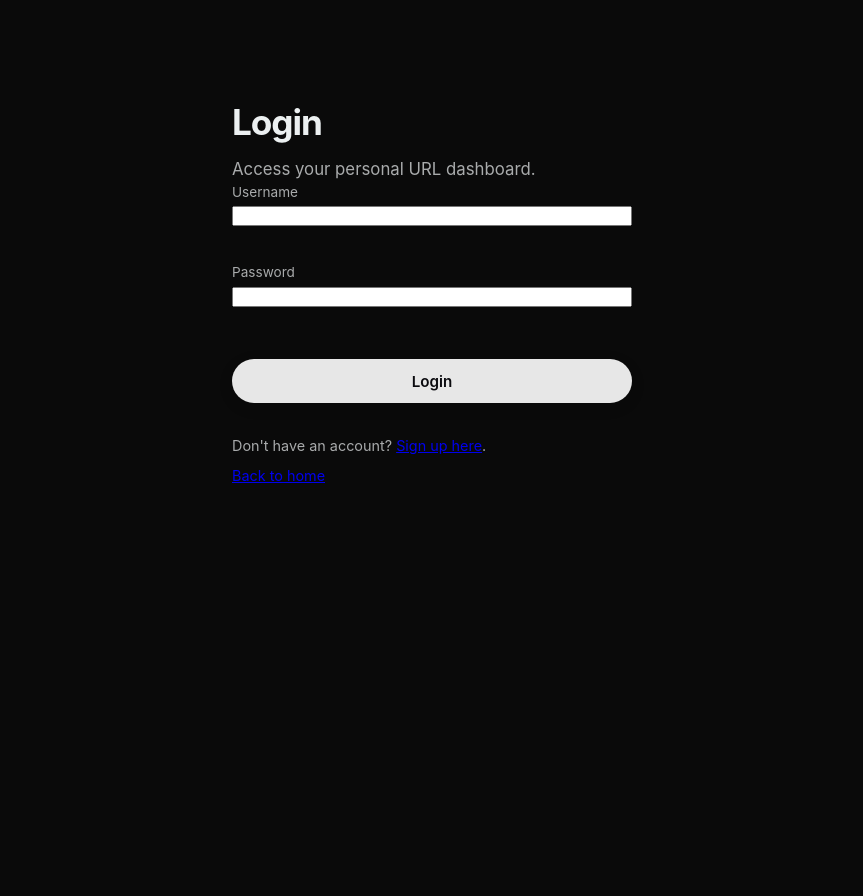
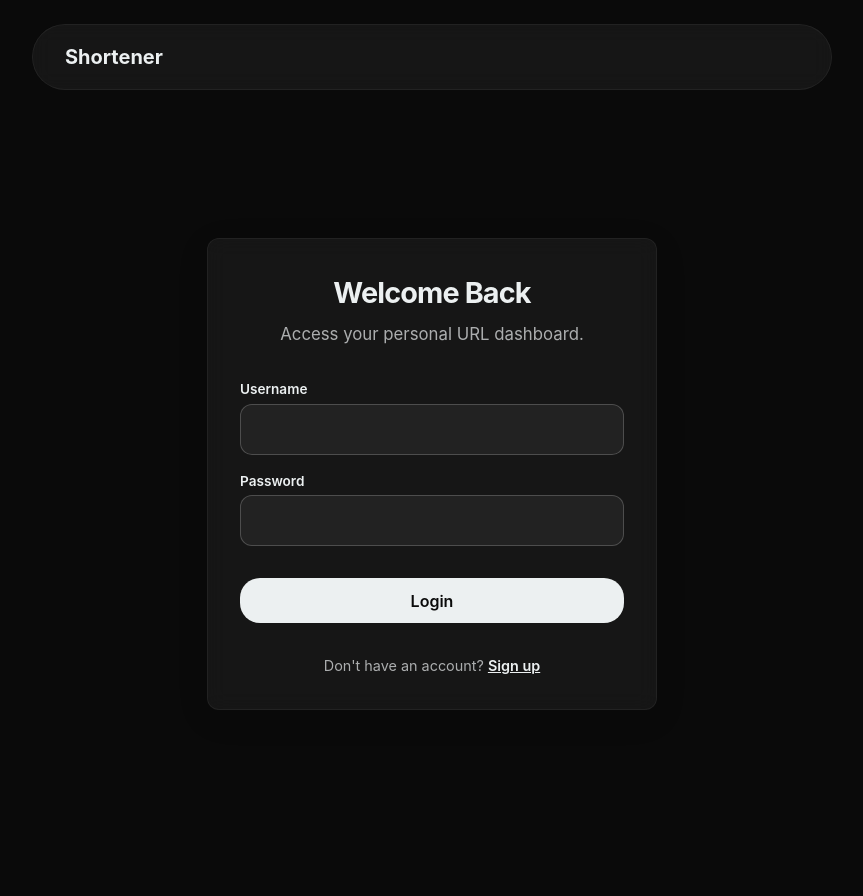
Before and after one commit to gurjeetsingh1190/url_shortner, a Django app: page /login/ in a window 1280 px wide. Shown: the whole page, without its empty margins (208-1071 px from the left). After the commit the page ends 710 px from the top, so only its background shows below. Run offline with Django 5.2, Linux system fonts and the light colour scheme; some libraries are stand-ins or nearby versions.

Commit message:
Update login and signup pages to use consistent glassmorphism theme

```diff
--- a/templates/registration/login.html
+++ b/templates/registration/login.html
@@ -14,44 +14,85 @@
     </script>
 </head>
 <body>
-    <main style="max-width: 400px; margin: 6rem auto 0 auto;">
-        <h1>Login</h1>
-        <p>Access your personal URL dashboard.</p>
+    <!-- Floating Glass Header -->
+    <header class="glass-header">
+        <div class="header-content">
+            <a href="{% url 'home' %}" class="logo-link">
+                <i class="ph ph-link"></i> Shortener
+            </a>
+            <div class="auth-bar">
+                <button id="theme-toggle" class="icon-btn tooltip-trigger" aria-label="Toggle theme">
+                    <i class="ph ph-sun"></i>
+                </button>
+                <a href="{% url 'home' %}" class="icon-btn tooltip-trigger" aria-label="Home">
+                    <i class="ph ph-house"></i>
+                </a>
+            </div>
+        </div>
+    </header>
+
+    <main class="home-container">
+        <div class="glass-panel" style="max-width: 450px; width: 100%; margin: 0 auto; text-align: center;">
+            <h1 style="font-size: 1.8rem; margin-bottom: 0.5rem;">Welcome Back</h1>
+            <p style="margin-bottom: 2rem; color: var(--text-muted);">Access your personal URL dashboard.</p>
 
             {% if messages %}
             <div style="margin-bottom: 1.5rem;">
                 {% for message in messages %}
-            <div style="color: #4caf50; font-size: 0.9rem; padding: 0.75rem 1rem; background: var(--input-bg); border: 1px solid var(--border-color); border-radius: 20px;">
+                <div style="color: #4caf50; font-size: 0.9rem; padding: 0.75rem 1rem; background: var(--input-bg); border: 1px solid var(--border-color); border-radius: 12px;">
                     {{ message }}
                 </div>
                 {% endfor %}
             </div>
             {% endif %}
 
-        <form method="POST" class="shortener-form" style="flex-direction: column;">
+            <form method="POST" class="shortener-form" style="display: flex; flex-direction: column; gap: 1rem; text-align: left;">
                 {% csrf_token %}
 
                 {% if form.errors %}
-            <div style="color: #ff3333; font-size: 0.9rem; margin-bottom: 1rem;">
+                <div style="color: #e74c3c; font-size: 0.9rem; padding: 0.75rem; background: rgba(231, 76, 60, 0.1); border-radius: 8px; text-align: center;">
                     Invalid username or password.
                 </div>
                 {% endif %}
 
                 {% for field in form %}
-            <div style="margin-bottom: 1rem; display: flex; flex-direction: column; gap: 0.25rem;">
-                <label for="{{ field.id_for_label }}" style="font-size: 0.85rem; color: var(--text-muted);">{{ field.label }}</label>
-                <input type="{% if 'password' in field.html_name %}password{% else %}text{% endif %}" name="{{ field.html_name }}" id="{{ field.id_for_label }}" class="url-input" required>
+                <div style="display: flex; flex-direction: column; gap: 0.25rem;">
+                    <label for="{{ field.id_for_label }}" style="font-size: 0.85rem; font-weight: 600; color: var(--text-color);">{{ field.label }}</label>
+                    <input type="{% if 'password' in field.html_name %}password{% else %}text{% endif %}" name="{{ field.html_name }}" id="{{ field.id_for_label }}" class="glass-input" required>
                     {% if field.errors %}
-                <div style="color: #ff3333; font-size: 0.8rem;">{{ field.errors|striptags }}</div>
+                    <div style="color: #e74c3c; font-size: 0.8rem;">{{ field.errors|striptags }}</div>
                     {% endif %}
                 </div>
                 {% endfor %}
 
-            <button type="submit" class="btn-primary" style="margin-top: 1rem;">Login</button>
+                <button type="submit" class="btn-auth" style="margin-top: 1rem; width: 100%; padding: 0.8rem; border: none; font-size: 1rem; cursor: pointer;">Login</button>
             </form>
 
-        <p style="font-size: 0.9rem; margin-top: 1rem;">Don't have an account? <a href="{% url 'signup' %}">Sign up here</a>.</p>
-        <p style="font-size: 0.9rem; margin-top: 0.5rem;"><a href="{% url 'home' %}">Back to home</a></p>
+            <p style="font-size: 0.9rem; margin-top: 1.5rem; color: var(--text-muted);">
+                Don't have an account? <a href="{% url 'signup' %}" style="color: var(--text-color); font-weight: 600;">Sign up</a>
+            </p>
+        </div>
     </main>
+
+    <script>
+        // Theme toggle logic for login page
+        const themeBtn = document.getElementById('theme-toggle');
+        const themeIcon = themeBtn.querySelector('i');
+
+        function updateIcon(isLight) {
+            themeIcon.className = isLight ? 'ph ph-moon' : 'ph ph-sun';
+        }
+
+        if (document.documentElement.classList.contains('light-theme')) {
+            updateIcon(true);
+        }
+
+        themeBtn.addEventListener('click', () => {
+            document.documentElement.classList.toggle('light-theme');
+            const isLight = document.documentElement.classList.contains('light-theme');
+            localStorage.setItem('theme', isLight ? 'light' : 'dark');
+            updateIcon(isLight);
+        });
+    </script>
 </body>
 </html>
```
Also changed, not shown: templates/registration/signup.html (+53 -12 lines). Lines whose indentation alone changed are shown as unchanged.
